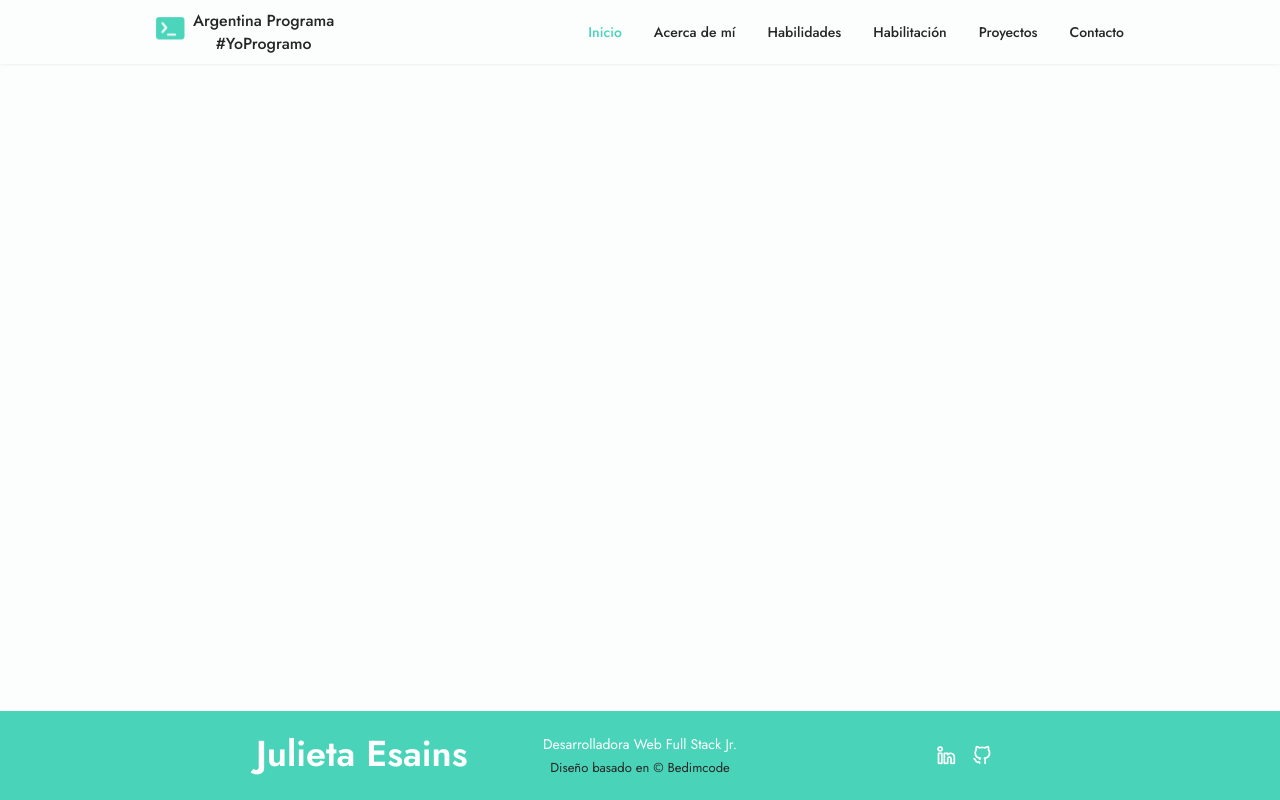
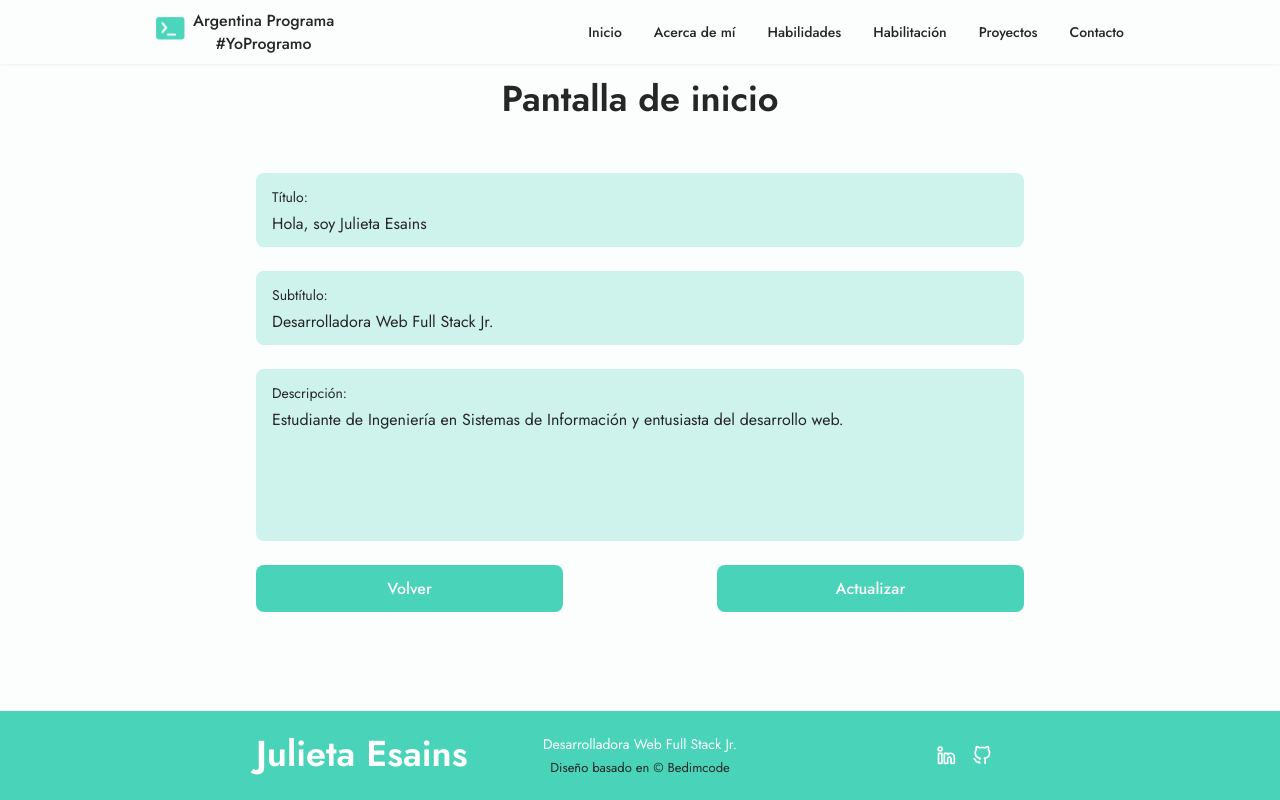
Before and after one commit to JulietaEsains/portfolio_front_end, an Angular app: page /update-home in a window 1280 px wide. Before the commit this address led to /. Built offline with nearby package versions, Linux system fonts and the light colour scheme; data requests are answered from the project's data file.

Commit message:
se puede editar el texto de la pantalla de inicio

```diff
--- a/src/app/app-routing.module.ts
+++ b/src/app/app-routing.module.ts
@@ -2,6 +2,7 @@ import { NgModule } from '@angular/core';
 import { RouterModule, Routes } from '@angular/router';
 
 import { HomeComponent } from './components/home/home.component';
+import { HomeUpdateComponent } from './components/update/home-update/home-update.component';
 import { AboutMeComponent } from './components/about-me/about-me.component';
 import { SkillsComponent } from './components/skills/skills.component';
 import { SkillsUpdateComponent } from './components/update/skills-update/skills-update.component';
@@ -11,6 +12,7 @@ import { ContactComponent } from './components/contact/contact.component';
 
 const routes: Routes = [
   {path: '', component: HomeComponent},
+  {path: 'update-home', component: HomeUpdateComponent},
   {path: 'about-me', component: AboutMeComponent},
   {path: 'skills', component: SkillsComponent},
   {path: 'update-skill-tab/:id', component: SkillsUpdateComponent},
--- a/src/app/app.module.ts
+++ b/src/app/app.module.ts
@@ -16,6 +16,7 @@ import { ContactComponent } from './components/contact/contact.component';
 import { FooterComponent } from './components/footer/footer.component';
 import { SkillsUpdateComponent } from './components/update/skills-update/skills-update.component';
 import { FormsModule } from '@angular/forms';
+import { HomeUpdateComponent } from './components/update/home-update/home-update.component';
 
 
 @NgModule({
@@ -30,7 +31,8 @@ import { FormsModule } from '@angular/forms';
     ProjectsComponent,
     ContactComponent,
     FooterComponent,
-    SkillsUpdateComponent
+    SkillsUpdateComponent,
+    HomeUpdateComponent
   ],
   imports: [
     BrowserModule,
--- a/src/app/components/home/home.component.html
+++ b/src/app/components/home/home.component.html
@@ -33,7 +33,7 @@
                     {{home.description}}
                     <i
                         class="uil uil-pen edit"
-                        (click)="updateHome()"
+                        (click)="updateHomeText()"
                     >
                     </i>
                 </p>
--- a/src/app/components/home/home.component.ts
+++ b/src/app/components/home/home.component.ts
@@ -1,4 +1,5 @@
 import { Component, OnInit } from '@angular/core';
+import { Router } from '@angular/router';
 import { Home } from 'src/app/interfaces';
 import { HomeService } from 'src/app/services/home.service';
 import { PortfolioService } from 'src/app/services/portfolio.service';
@@ -18,14 +19,19 @@ export class HomeComponent implements OnInit {
 
   constructor(
     private portfolioService: PortfolioService,
-    private homeService: HomeService
+    public router: Router
   ) { }
 
   ngOnInit(): void {
+    this.getHomeData()
+  }
+
+  getHomeData() {
     this.portfolioService.getData('home').subscribe(data => this.home = data)
   }
 
-  updateHome() {
-    this.homeService.updateHome().subscribe(data => this.home = data)
+  updateHomeText() {
+    this.router.navigate(['/update-home'])
+    this.getHomeData()
   }
 }
--- /dev/null
+++ b/src/app/components/update/home-update/home-update.component.html
@@ -0,0 +1,48 @@
+<div class="update section">
+    <h2 class="section__title">Pantalla de inicio</h2>
+    <div class="update__container container">
+        <div class="update__form">
+            <div class="update__form__content">
+                <label class="label">Título:</label>
+                <input
+                    type="text"
+                    class="input"
+                    [(ngModel)]="home.title"
+                >
+            </div>
+            <div class="update__form__content">
+                <label class="label">Subtítulo:</label>
+                <input
+                    type="text"
+                    class="input"
+                    [(ngModel)]="home.subtitle"
+                >
+            </div>
+            <div class="update__form__content">
+                <label class="label">Descripción:</label>
+                <textarea
+                    type="text"
+                    class="input"
+                    rows="5"
+                    cols="0"
+                    [(ngModel)]="home.description"
+                >
+                </textarea>
+            </div>
+            <div class="update__btns">
+                <a
+                    routerLink="/"
+                    class="btn btn-flex btn-small"
+                >
+                    Volver
+                </a>
+                <a
+                    class="btn btn-flex btn-small"
+                    (click)="updateHomeText()"
+                >
+                    Actualizar
+                </a>
+            </div>
+        </div>
+    </div>
+</div>
--- /dev/null
+++ b/src/app/components/update/home-update/home-update.component.ts
@@ -0,0 +1,39 @@
+import { Component, OnInit } from '@angular/core';
+import { ActivatedRoute, Router } from '@angular/router';
+import { Home } from 'src/app/interfaces';
+import { HomeService } from 'src/app/services/home.service';
+import { PortfolioService } from 'src/app/services/portfolio.service';
+
+@Component({
+  selector: 'app-home-update',
+  templateUrl: './home-update.component.html',
+  styleUrls: ['./home-update.component.css']
+})
+export class HomeUpdateComponent implements OnInit {
+  home: Home = {
+    bannerSrc: '', title: '', subtitle: '', description: ''
+  }
+
+  constructor(
+    public route: ActivatedRoute,
+    public router: Router,
+    private portfolioService: PortfolioService,
+    private homeService: HomeService
+  ) { }
+
+  ngOnInit(): void {
+    this.getHomeData()
+  }
+
+  getHomeData() {
+    this.portfolioService.getData('home').subscribe(data => {
+      this.home = data
+    })
+  }
+
+  updateHomeText() {
+    this.homeService.updateHomeText(this.home).subscribe(data => this.getHomeData())
+    this.router.navigate(['/'])
+  }
+
+}
--- a/src/app/services/home.service.ts
+++ b/src/app/services/home.service.ts
@@ -18,7 +18,7 @@ export class HomeService {
     private http: HttpClient
   ) { }
 
-  updateHome(): Observable<Home> {
-    return this.http.put<Home>(this.apiUrl, this.httpOptions)
+  updateHomeText(home: Home): Observable<Home> {
+    return this.http.put<Home>(this.apiUrl, home, this.httpOptions)
   }
 }
--- a/src/styles.css
+++ b/src/styles.css
@@ -270,7 +270,8 @@ textarea {
     row-gap: 1.5rem;
 }
 
-.update__form__content input {
+.update__form__content input,
+.update__form__content textarea {
     color: var(--title-color);
 }
 
```
Also changed, not shown: src/app/components/update/home-update/home-update.component.css (added), 1 other file (tests, documents, lock files or other folders).
